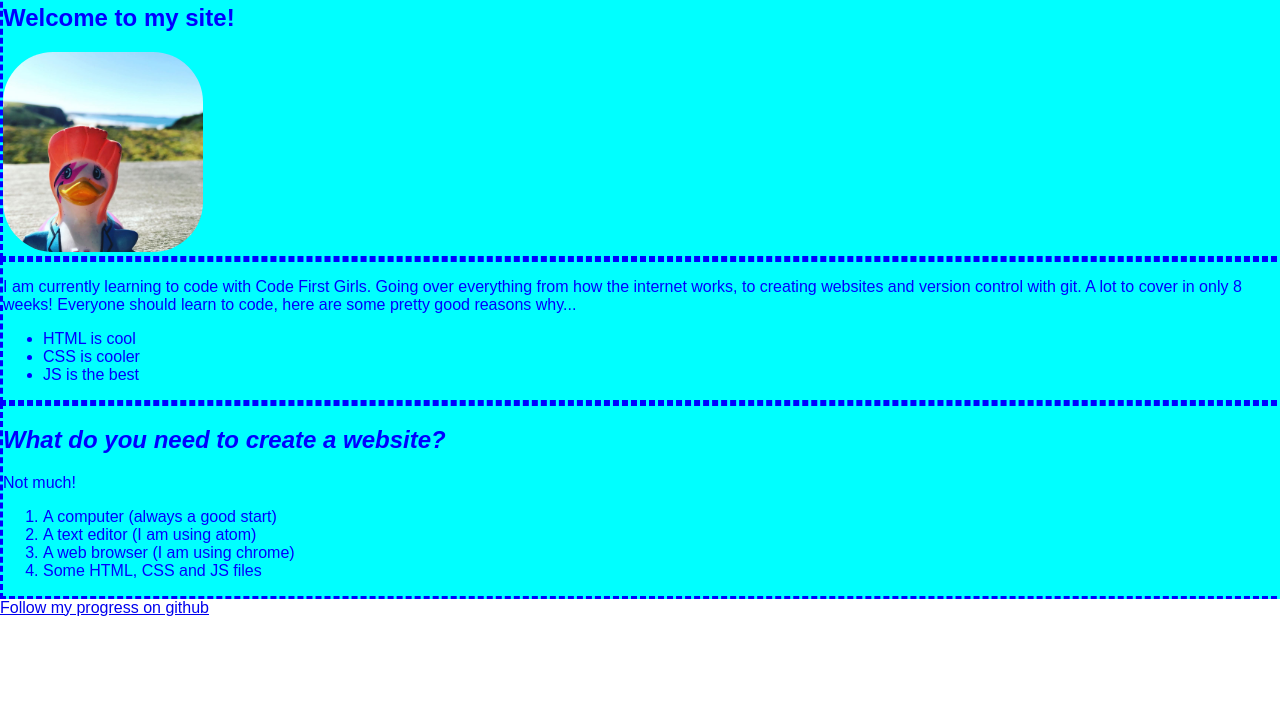
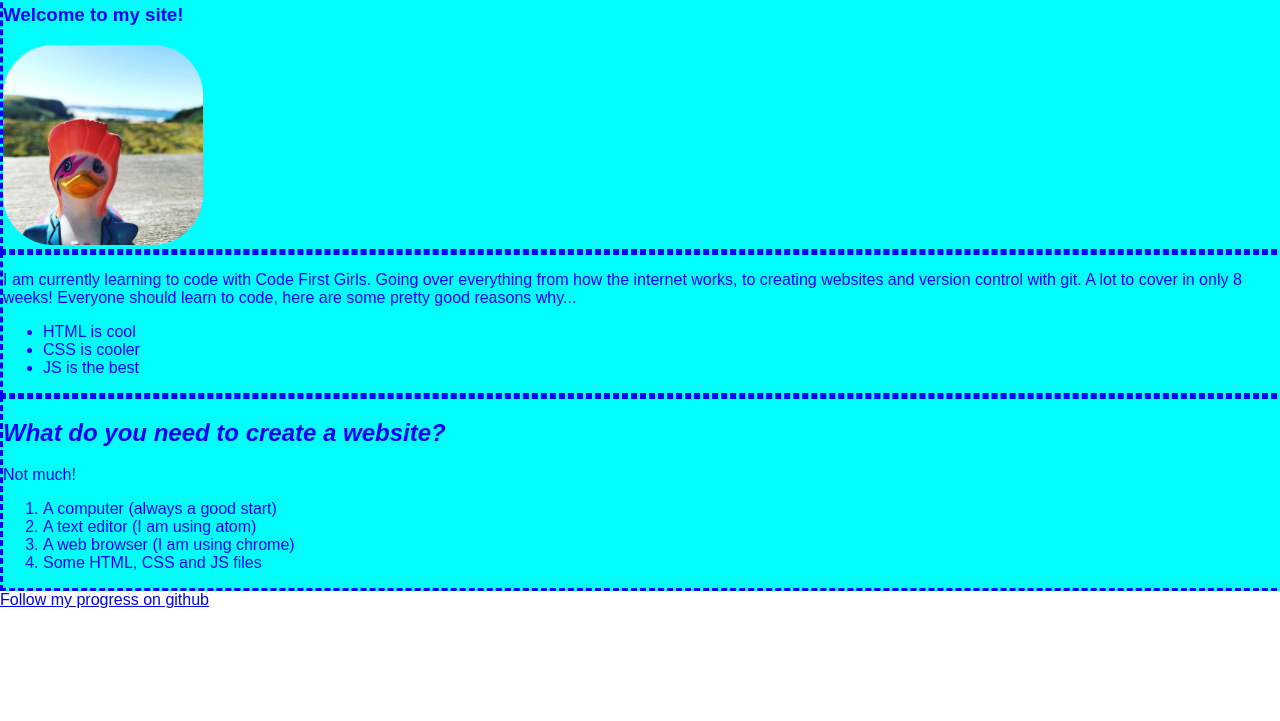
Before and after one commit to elisavetperp/git-test, a plain HTML site: page index.html in a window 1280 px wide. Shown: the part 79-800 px from the top of the page. Drawn offline with Linux system fonts and the light colour scheme.

Commit message:
h2 to h3

```diff
--- a/index.html
+++ b/index.html
@@ -12,7 +12,7 @@
     <div>
         <h1>Hello World</h1>
 
-        <h2>Welcome to my site!</h2>
+        <h3>Welcome to my site!</h3>
 
         <img src="duck.jpg" style="width: 200px;" />
     </div>
```
